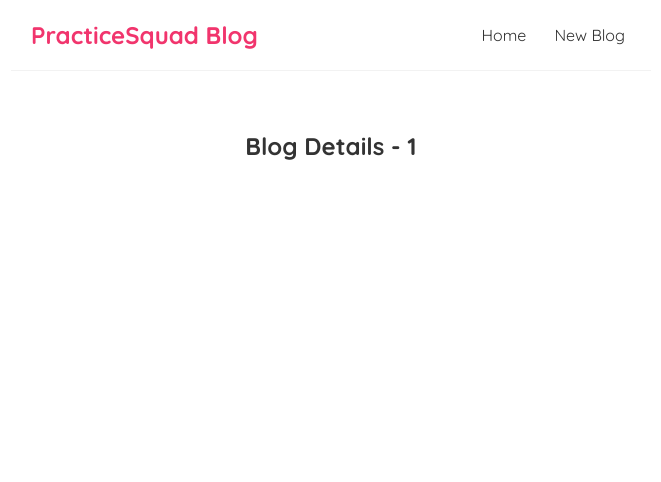
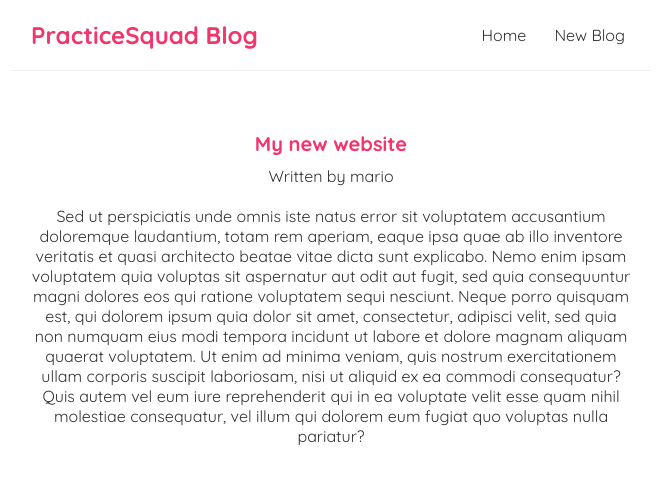
Before and after one commit to ncarlson55/practice-react-blogApp, a React (Create React App) app: page /blogs/1 in a window 1280 px wide. Shown: the top 482 px of the page, without its empty margins (309-970 px from the left). Built offline with nearby package versions, Linux system fonts and the light colour scheme; data requests are answered from the project's data file.

Commit message:
Reused Custom Hook for BlogDetails Component

```diff
--- a/data/db.json
+++ b/data/db.json
@@ -2,13 +2,13 @@
   "blogs": [
     {
       "title": "My new website",
-            "body": "lorem ipsum...",
+      "body": "Sed ut perspiciatis unde omnis iste natus error sit voluptatem accusantium doloremque laudantium, totam rem aperiam, eaque ipsa quae ab illo inventore veritatis et quasi architecto beatae vitae dicta sunt explicabo. Nemo enim ipsam voluptatem quia voluptas sit aspernatur aut odit aut fugit, sed quia consequuntur magni dolores eos qui ratione voluptatem sequi nesciunt. Neque porro quisquam est, qui dolorem ipsum quia dolor sit amet, consectetur, adipisci velit, sed quia non numquam eius modi tempora incidunt ut labore et dolore magnam aliquam quaerat voluptatem. Ut enim ad minima veniam, quis nostrum exercitationem ullam corporis suscipit laboriosam, nisi ut aliquid ex ea commodi consequatur? Quis autem vel eum iure reprehenderit qui in ea voluptate velit esse quam nihil molestiae consequatur, vel illum qui dolorem eum fugiat quo voluptas nulla pariatur?",
       "author": "mario",
       "id": 1
     },
     {
       "title": "Welcome party",
-            "body": "lorem ipsum...",
+      "body": "At vero eos et accusamus et iusto odio dignissimos ducimus qui blanditiis praesentium voluptatum deleniti atque corrupti quos dolores et quas molestias excepturi sint occaecati cupiditate non provident, similique sunt in culpa qui officia deserunt mollitia animi, id est laborum et dolorum fuga. Et harum quidem rerum facilis est et expedita distinctio. Nam libero tempore, cum soluta nobis est eligendi optio cumque nihil impedit quo minus id quod maxime placeat facere possimus, omnis voluptas assumenda est, omnis dolor repellendus. Temporibus autem quibusdam et aut officiis debitis aut rerum necessitatibus saepe eveniet ut et voluptates repudiandae sint et molestiae non recusandae. Itaque earum rerum hic tenetur a sapiente delectus, ut aut reiciendis voluptatibus maiores alias consequatur aut perferendis doloribus asperiores repellat.",
       "author": "yoshi",
       "id": 2
     }
--- a/src/BlogDetails.js
+++ b/src/BlogDetails.js
@@ -1,11 +1,22 @@
-import { useParams } from "react-router";
+import { useParams } from "react-router-dom";
+import useFetch from "./useFetch";
 
 const BlogDetails = () => {
     const { id } = useParams();
 
+    const { data: blog, error, isPending } = useFetch('http://localhost:8000/blogs/' + id);
+
     return (
         <div className="blog-details">
-            <h2>Blog Details - { id }</h2>
+            { isPending && <div>Loading...</div> }
+            { error && <div>{ error }</div> }
+            { blog &&
+                <article>
+                    <h2>{blog.title}</h2>
+                    <p>Written by {blog.author}</p>
+                    <div>{blog.body}</div>
+                </article>
+            }
         </div>
     );
 }
--- a/src/index.css
+++ b/src/index.css
@@ -64,3 +64,24 @@
 .blog-preview a {
   text-decoration: none;
 }
+
+/* blog details page */
+
+.blog-details h2 {
+  font-size: 20px;
+  color: #f1356d;
+  margin-bottom: 10px;
+}
+
+.blog-details div{
+  margin: 20px 0;
+}
+
+.blog-details button {
+  background: #f1356d;
+  color: #fff;
+  border: 0;
+  padding: 8px;
+  border-radius: 8px;
+  cursor: pointer;
+}
```
Lines whose indentation alone changed are shown as unchanged.
